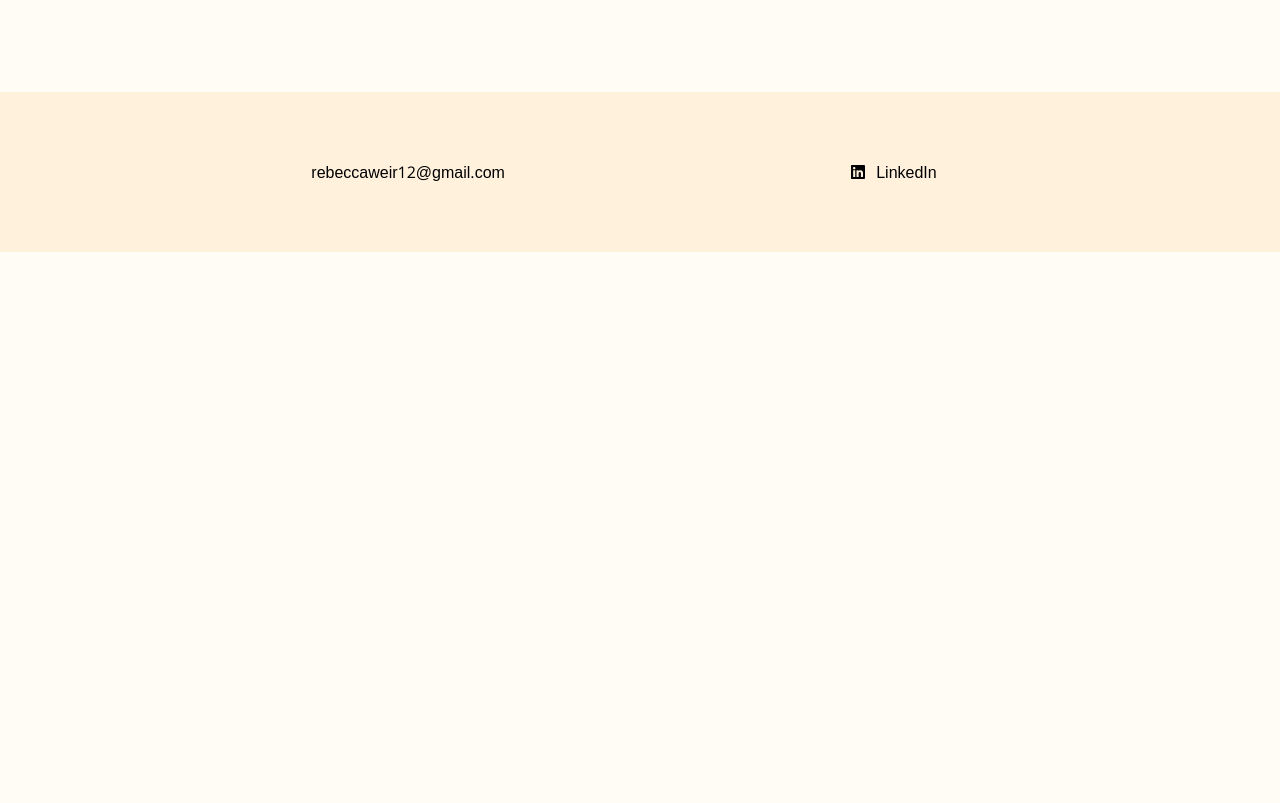
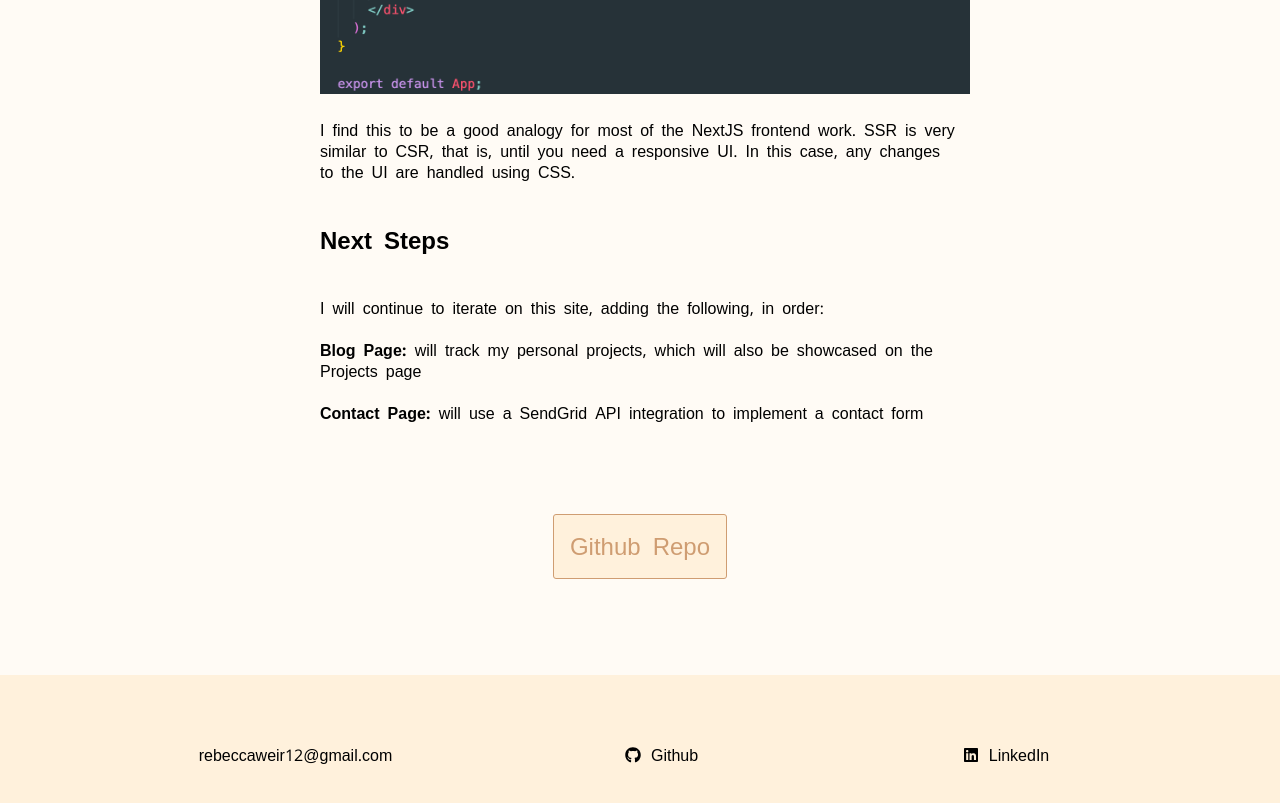
Before and after one commit to rweir4/personaldevsite, a Next.js app: page /projects/developer-porfolio in a window 1280 px wide. Shown: the part 1581-2384 px from the top of the page. Before the commit the page ends 1833 px from the top, so only its background shows below. Built offline with nearby package versions, Linux system fonts and the light colour scheme.

Commit message:
Improve portfolio wording

```diff
--- a/app/contact/page.js
+++ b/app/contact/page.js
@@ -5,8 +5,8 @@ export default function Contact() {
     <main className={styles.main}>
       <div className={styles.contact}>
         <div className={styles.chat}>
-          <h1 className={styles.page_titles}>Let's Chat</h1>
-          <p>If you're interested in working with me, feel free to send me a message. I'd love to talk with you!</p>
+          <h1 className={styles.page_titles}>Let&apos;s Chat</h1>
+          <p>If you&apos;re interested in working with me, feel free to send me a message. I would love to talk with you!</p>
         </div>
         <form action="/send-data-here" method="post" className={styles.email}>
           <div className={styles.form_info}>
--- a/app/layout.js
+++ b/app/layout.js
@@ -1,7 +1,7 @@
 import './globals.scss'
 import styles from './page.module.scss'
 import { FontAwesomeIcon } from '@fortawesome/react-fontawesome'
-import { faLinkedin } from '@fortawesome/free-brands-svg-icons'
+import { faLinkedin, faGithub } from '@fortawesome/free-brands-svg-icons'
 
 export const metadata = {
   title: 'Rebecca Leigh Weir',
@@ -23,7 +23,11 @@ export default function RootLayout({ children }) {
         {children}
         <footer className={styles.footer}>
           <p>rebeccaweir12@gmail.com</p>
-          <a href='https://www.linkedin.com/in/rebeccalweir/' className={styles.socialLinks}>
+          <a href='https://github.com/rweir4' className={styles.socialLinks} target='_blank'>
+            <FontAwesomeIcon icon={faGithub} className={styles.socials}/>
+            <p>Github</p>
+          </a>
+          <a href='https://www.linkedin.com/in/rebeccalweir/' className={styles.socialLinks} target='_blank'>
             <FontAwesomeIcon icon={faLinkedin} className={styles.socials}/>
             <p>LinkedIn</p>
           </a>
--- a/app/page.module.scss
+++ b/app/page.module.scss
@@ -206,3 +206,17 @@
   width: 40rem;
   padding: 3rem 0;
 }
+
+.github_link {
+  font-size: 1.5rem;
+  padding: 1rem;
+  border: 1px solid var(--tan);
+  border-radius: 3px;
+  background-color: var(--creme);
+  color: var(--tan);
+
+  &:hover {
+    background-color: var(--tan);
+    color: var(--creme);
+  }
+}
--- a/app/projects/calendly_mock.js/page.js
+++ b/app/projects/calendly_mock.js/page.js
@@ -5,7 +5,9 @@ export default function CalendlyMock() {
   return (
     <main className={styles.main}>
       <h1 className={styles.page_titles}>Calendly Mock</h1>
-      <p className={styles.project_about}>Hi
+      <p className={styles.project_about}>
+        This is my next project. My plan is to design a larger system, and to implement the MVP, namely, making meeting appointments.
+        The goal is to understand the larger impact, while breaking down a manageable section that I can implement with a third party API.
       </p>
 
       {/* <a href='https://github.com/rweir4/calendlymock'
--- a/app/projects/developer-porfolio/page.js
+++ b/app/projects/developer-porfolio/page.js
@@ -8,37 +8,44 @@ export default function DeveloperPortfolio() {
       <p className={styles.project_about}>
         I build this website as a developer portfolio using NextJS.
         <br /><br />
-        I had not used NextJS before, but this website is fairly bare bones and does not require
-        a database. It is simply a static site, so my usual stack of Ruby on Rails paired with Javascript
-        felt like overkill, because I really do not need to customize any of the backend setup.
+        Though NextJS is new to me, my usual stack of Ruby on Rails paired with Javascript
+        felt like overkill, because there is no backend customization, or for a database.
         <br /><br />
-        NextJS is built for customizability, but only as much as you want.
+        NextJS is built for customizability, of course, but only as much as you want.
         <br /><br />
         Given that much of my past experience is with Javascript, and particularly React,
-        it felt like an easy step over into the NextJS world. I have already begun to understand
-        and appreciate the built in routing features of NextJS, but I am sure I have just touched
-        the surface.
+        it was an easy step over into the NextJS world. I have already begun to understand
+        and appreciate the built in routing features of NextJS.
         <br /><br />
-        There are many similarities to ReactJS, especially more recently, when functional components paired with hooks have
-        become the popularized method of implementing state.
-        The layout page is also very similar to the app component in a ReactJS app,
-        except that the header, children, and footer, are  bnott wrapped in layers of explicitly defined routing,
-        which I find to be an interesting change.
+        For instance, the layout component is similar to the app component in a ReactJS app,
+        except that the header, children, and footer, are not wrapped in layers of explicitly defined routing,
+        though wrapping can be done.
         <br /><br />
-        <Image src='/layout.png' alt='layout' width='650' height='450' />
+        NextJS:
+        <Image src='/layout-screenshot.png' alt='layout component' width='650' height='450' />
         <br /><br />
-        Its easier to read, but I wonder if it allows for as much customization.
-        <br /><br /><br /><br />
-        <h2>Next Steps:</h2>
+        ReactJS &#40;in a different app&#41;
+        <Image src='/react-app-component.png' alt='app component' width='650' height='450' />
         <br /><br />
-        Blog Page: will track my personal projects, which will also be showcased on the Projects page
+        I find this to be a good analogy for most of the NextJS frontend work. SSR is very similar to CSR,
+        that is, until you need a responsive UI. In this case, any changes to the UI are handled
+        using CSS.
+        <br /><br /><br />
+
+        <h2>Next Steps</h2>
         <br /><br />
-        Contact Page: will use a SendGrid API integration to implement a contact form
+        I will continue to iterate on this site, adding the following, in order:
+        <br /><br />
+        <strong>Blog Page:</strong> will track my personal projects, which will also be showcased on the Projects page
+        <br /><br />
+        <strong>Contact Page:</strong> will use a SendGrid API integration to implement a contact form
+        <br /><br /><br />
       </p>
 
       <a href='https://github.com/rweir4/personaldevsite'
             alt='github-repo'
-            target="_blank">
+            target="_blank"
+            className={styles.github_link}>
             Github Repo
       </a>
     </main>
```
Also changed, not shown: public/layout-screenshot.png (renamed from public/layout.png), public/react-app-component.png (added).
